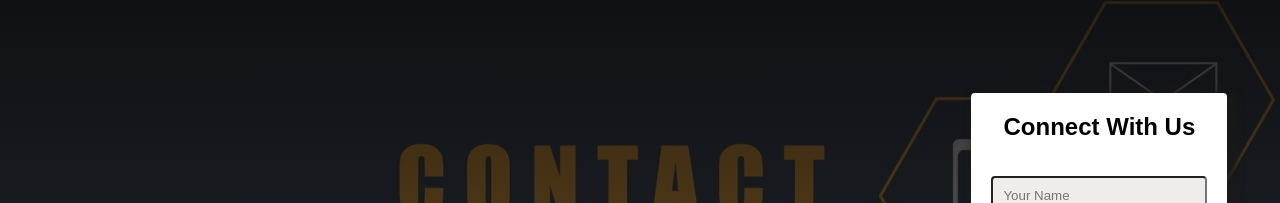
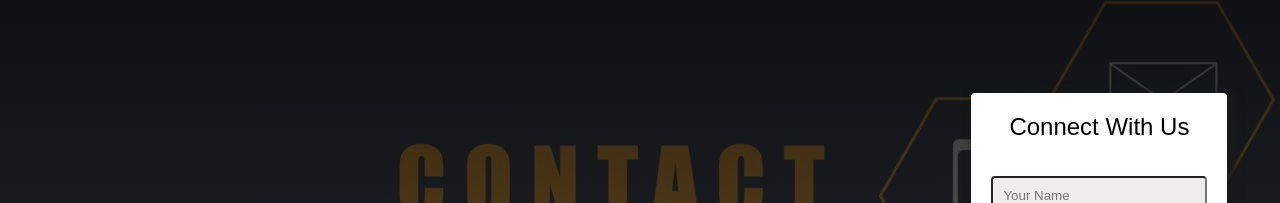
Before and after one commit to dipshanrana/React-Project, a React (Vite) app: page /Contact in a window 1280 px wide. Shown: the part 91-294 px from the top of the page. Built offline with nearby package versions, Linux system fonts and the light colour scheme; a web font is replaced by a local one.

Commit message:
Initial commit

```diff
--- a/package.json
+++ b/package.json
@@ -1,10 +1,13 @@
 {
+  "homepage": "https://dipshanrana.github.io/React-Project",
   "name": "react-project",
   "private": true,
   "version": "0.0.0",
   "type": "module",
   "scripts": {
     "dev": "vite",
+    "predeploy": "npm run build",
+    "deploy": "gh-pages -d dist",
     "build": "vite build",
     "lint": "eslint .",
     "preview": "vite preview"
--- a/src/Components/Contact/ContactForm.jsx
+++ b/src/Components/Contact/ContactForm.jsx
@@ -56,7 +56,7 @@ const ContactForm = () => {
         gap: "15px",
       }}
     >
-      <h2 style={{ textAlign: "center", color:"black", fontFamily:"arial" }}>Connect With Us</h2>
+      <h2 style={{ textAlign: "center", color:"black", fontFamily:"arial",fontWeight:"500" }}>Connect With Us</h2>
 
       <input
         type="text"
```
Also changed, not shown: 2 other files (tests, documents, lock files or other folders).
